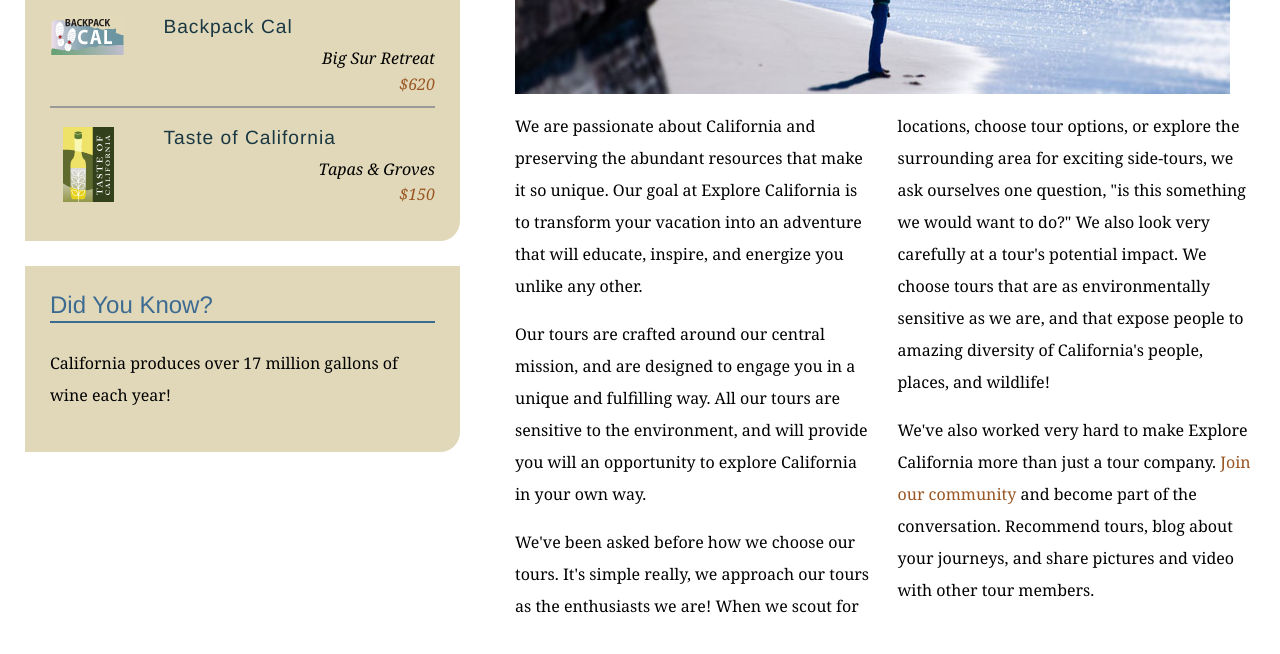
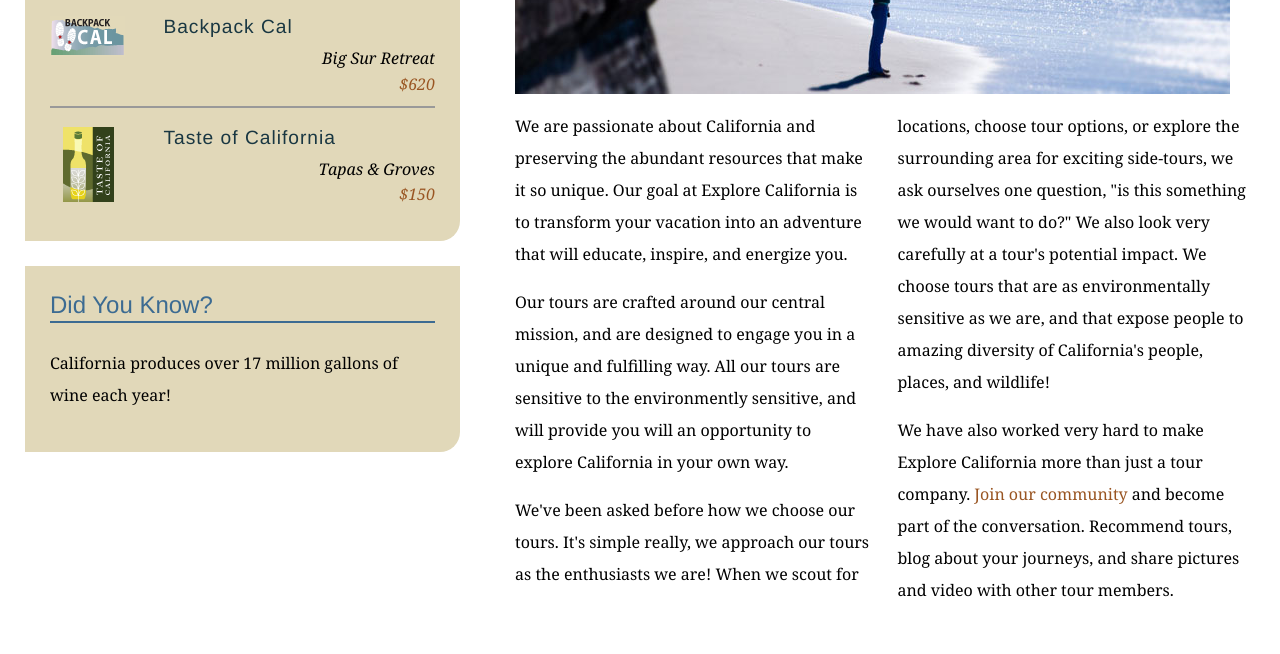
Before and after one commit to vishal-chavan/explore_california, a plain HTML site: page mission.html in a window 1280 px wide. Shown: the part 590-1244 px from the top of the page. Drawn offline with Linux system fonts and the light colour scheme.

Commit message:
text edit on mission page

```diff
--- a/mission.html
+++ b/mission.html
@@ -62,10 +62,10 @@
           <h1>Who we are</h1>
           <img src="assets/images/mission_look.jpg" alt="Looking out at the Pacific" class="articleImage" />
           <div class="multiCol">
-            <p>We are passionate about California and preserving the abundant resources that make it so unique. Our goal at Explore California is to transform your vacation into an adventure that will educate, inspire, and energize you unlike any other.</p>
-            <p>Our tours are crafted around our central mission, and are designed to engage you in a unique and fulfilling way. All our tours are sensitive to the environment, and will provide you will an opportunity to explore California in your own way.</p>
+            <p>We are passionate about California and preserving the abundant resources that make it so unique. Our goal at Explore California is to transform your vacation into an adventure that will educate, inspire, and energize you.</p>
+            <p>Our tours are crafted around our central mission, and are designed to engage you in a unique and fulfilling way. All our tours are sensitive to the environmently sensitive, and will provide you will an opportunity to explore California in your own way.</p>
             <p>We've been asked before how we choose our tours. It's simple really, we approach our tours as the enthusiasts we are! When we scout for locations, choose tour options, or explore the surrounding area for exciting side-tours, we ask ourselves one question, &quot;is this something we would want to do?&quot; We also look very carefully at a tour's potential impact. We choose tours that are as environmentally sensitive as we are, and that expose people to amazing diversity of California's people, places, and wildlife!</p>
-            <p>We've also worked very hard to make Explore California more than just a tour company. <a href="explorers/join.html">Join our community</a> and become part of the conversation. Recommend tours, blog about your journeys, and share pictures and video with other tour members.</p>
+            <p>We have also worked very hard to make Explore California more than just a tour company. <a href="explorers/join.html">Join our community</a> and become part of the conversation. Recommend tours, blog about your journeys, and share pictures and video with other tour members.</p>
           </div>
         </div>
       </div>
```
